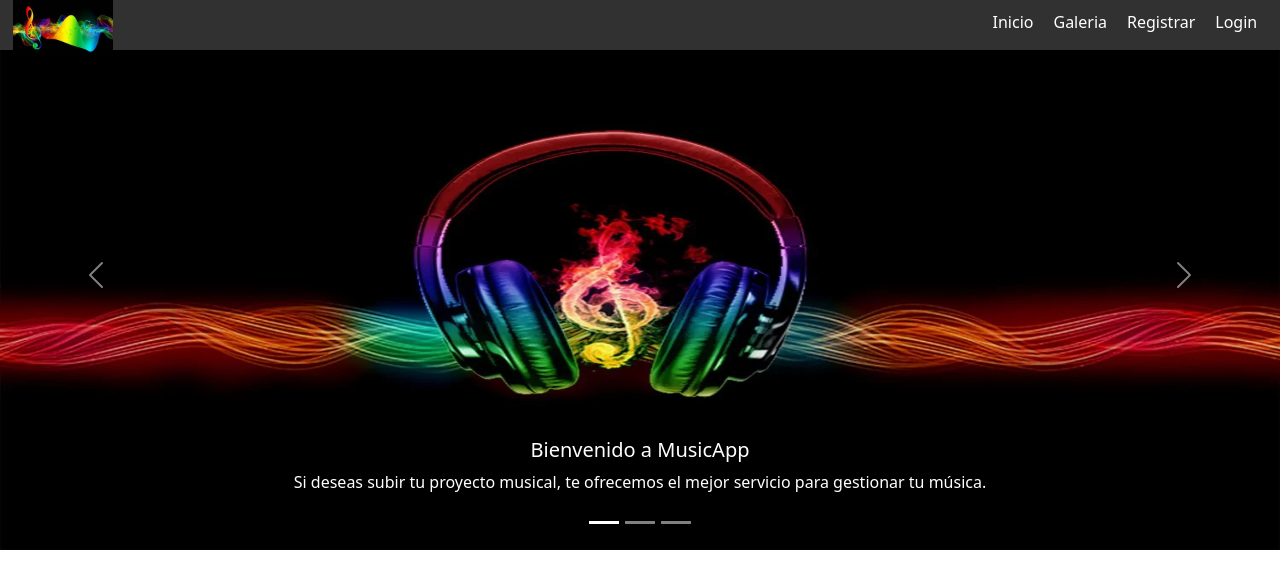
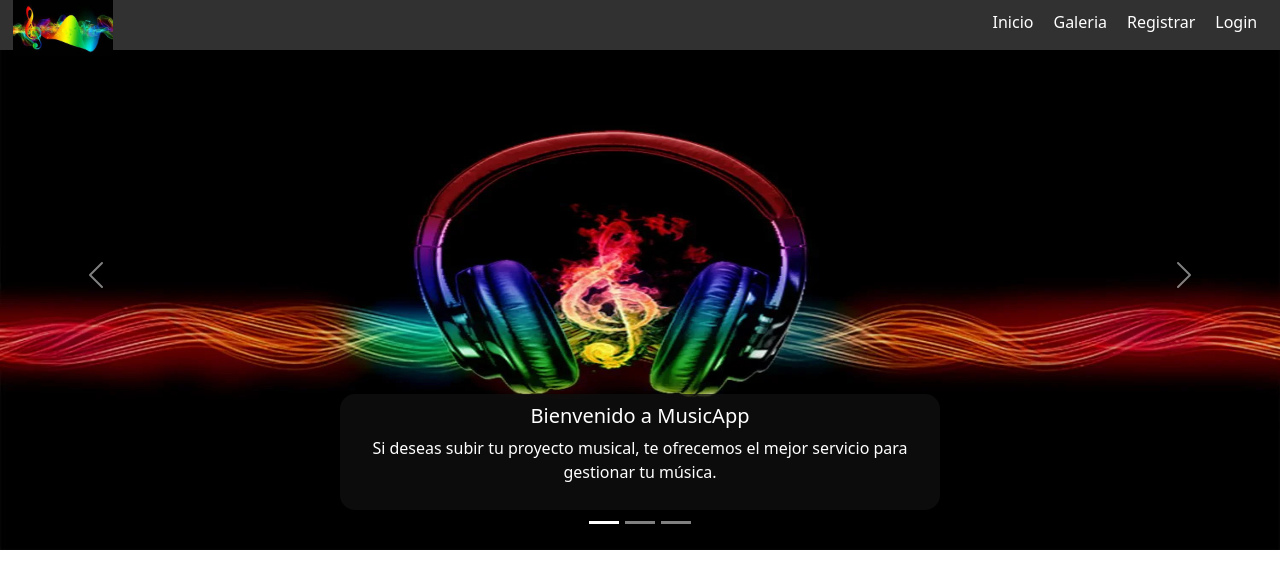
Before and after one commit to Gonzariel/bootcampDuoc, a Django app: page / in a window 1280 px wide. Shown: the top 570 px of the page. Run offline with Django 4.2, Linux system fonts and the light colour scheme; a map, chart or similar area stays blank; some libraries are stand-ins or nearby versions.

Commit message:
Edit index

```diff
--- a/proyectoMusicApp/MusicApp/static/css/carrusel.css
+++ b/proyectoMusicApp/MusicApp/static/css/carrusel.css
@@ -1,3 +1,16 @@
 #img-carrusel{
     object-fit: cover;
 }
+
+
+.fondo_texto {
+    background: #101010cb;
+    border-radius:15px;
+    padding: 10px;
+}
+
+.carousel-caption.d-none.d-md-block {
+    max-width: 600px;
+    margin-left: auto;
+    margin-right:auto;
+}
--- a/proyectoMusicApp/MusicApp/templates/base.html
+++ b/proyectoMusicApp/MusicApp/templates/base.html
@@ -6,7 +6,7 @@
     <meta charset="UTF-8">
     <meta http-equiv="X-UA-Compatible" content="IE=edge">
     <meta name="viewport" content="width=device-width, initial-scale=1.0">
-    <title>Arrienda tu cancha</title>
+    <title>MusicApp</title>
     <link href="https://cdn.jsdelivr.net/npm/bootstrap@5.2.0-beta1/dist/css/bootstrap.min.css" rel="stylesheet"
         integrity="sha384-0evHe/X+R7YkIZDRvuzKMRqM+OrBnVFBL6DOitfPri4tjfHxaWutUpFmBp4vmVor" crossorigin="anonymous">
     <script src="https://cdn.jsdelivr.net/npm/bootstrap@5.2.0-beta1/dist/js/bootstrap.bundle.min.js"
--- a/proyectoMusicApp/MusicApp/templates/index.html
+++ b/proyectoMusicApp/MusicApp/templates/index.html
@@ -13,23 +13,32 @@
             <div class="carousel-item active">
                 <img src="{% static 'img/img4.jpg' %}" class="d-block w-100" height="550px" alt="...">
                 <div class="carousel-caption d-none d-md-block">
+                    <div class="fondo_texto">
                         <h5>Bienvenido a MusicApp</h5>
                          <p>Si deseas subir tu proyecto musical, te ofrecemos el mejor servicio
                         para gestionar tu música.</p>
+                    </div>
+
                 </div>
             </div>
             <div class="carousel-item">
                 <img src="{% static 'img/img3.jpg' %}" class="d-block w-100" height="550px" alt="...">
                 <div class="carousel-caption d-none d-md-block">
+                    <div class="fondo_texto">
                         <h5>Sube la información de tus álbumes</h5>
                         <p>Si tienes un LP puedes difundirlo, este es el lugar para hacerlo.</p>
+                    </div>
+
                 </div>
             </div>
             <div class="carousel-item">
                 <img src="{% static 'img/img6.jpg' %}" class="d-block w-100" height="550px" alt="...">
                 <div class="carousel-caption d-none d-md-block">
+                    <div class="fondo_texto">
                         <h5>Sube tus canciones</h5>
                         <p>Podemos generar la reproducción de tus archivos de audio.</p>
+                    </div>
+
                 </div>
             </div>
         </div>
--- /dev/null
+++ b/proyectoMusicApp/miEntorno/pyvenv.cfg
@@ -0,0 +1,3 @@
+home = C:\Python310
+include-system-site-packages = false
+version = 3.10.4
```
Also changed, not shown: 11 other files. Lines whose indentation alone changed are shown as unchanged.
